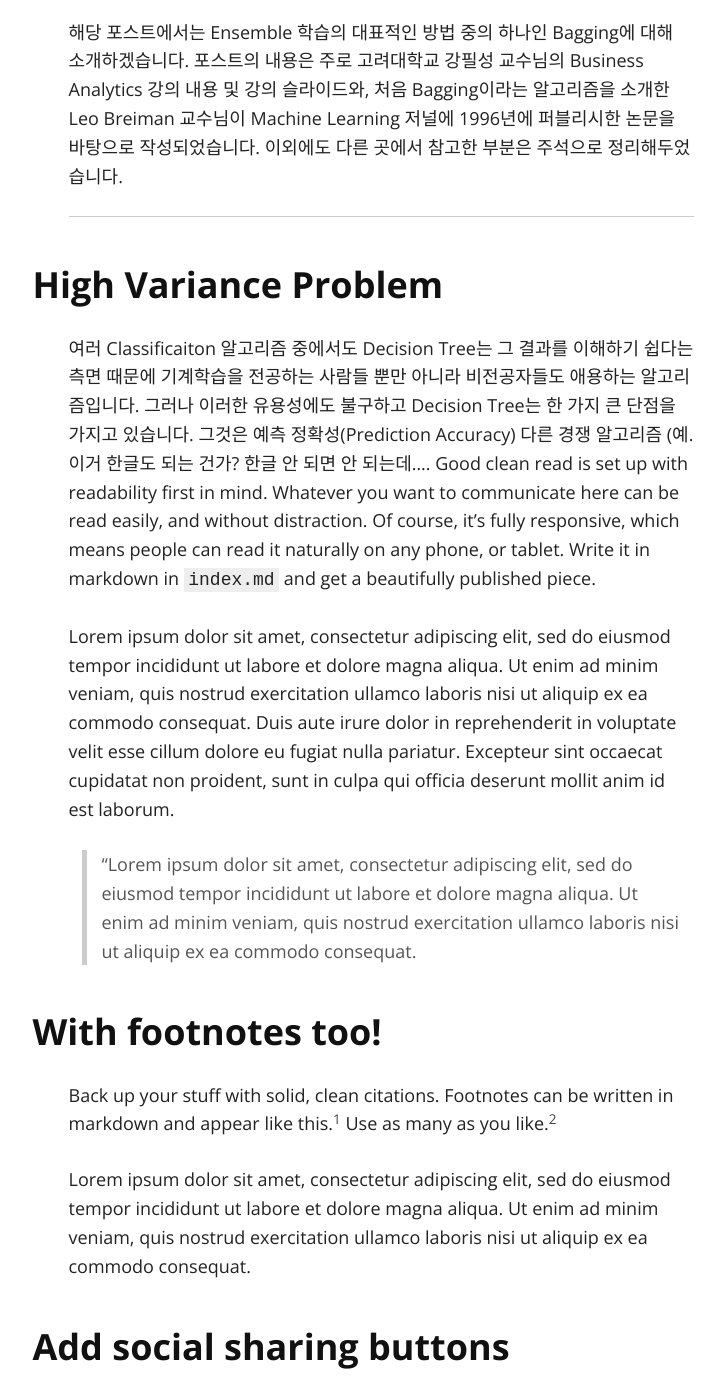
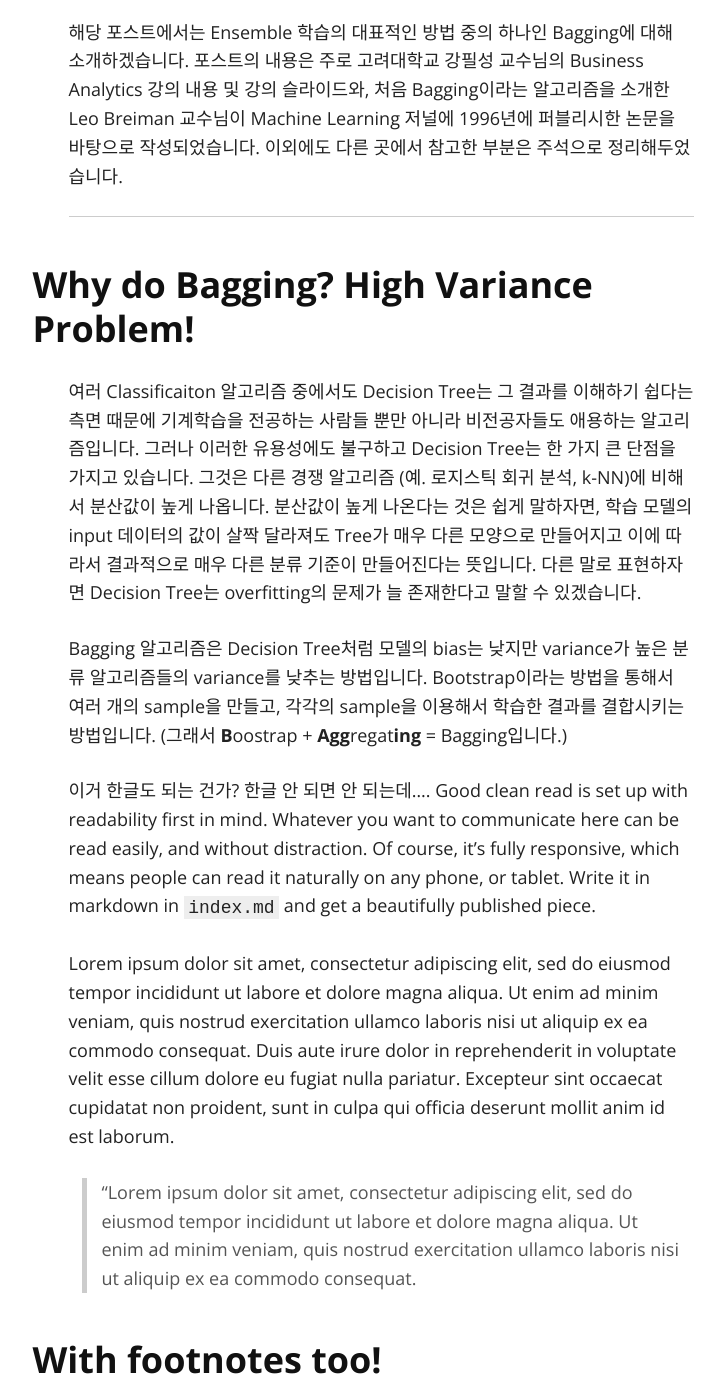
Before and after one commit to seokchaeyoon/seokchaeyoon.github.io, a Jekyll site: the page built from index.md, in a window 1280 px wide and 1400 px high, scrolled down 634 px. Shown: the whole window, without its empty margins (259-984 px from the left). Built offline with Jekyll 4.4.1, drawn with Linux system fonts in a browser that asks for light colours; nearby versions of some CDN libraries; our own code applies the rules of GitHub Pages for plain Markdown files.

Commit message:
Update index.md

```diff
--- a/index.md
+++ b/index.md
@@ -8,9 +8,16 @@ layout: default
 
 <hr>
 
-### High Variance Problem
+### Why do Bagging? High Variance Problem!
 
-여러 Classificaiton 알고리즘 중에서도 Decision Tree는 그 결과를 이해하기 쉽다는 측면 때문에 기계학습을 전공하는 사람들 뿐만 아니라 비전공자들도 애용하는 알고리즘입니다. 그러나 이러한 유용성에도 불구하고 Decision Tree는 한 가지 큰 단점을 가지고 있습니다. 그것은 예측 정확성(Prediction Accuracy) 다른 경쟁 알고리즘 (예. 이거 한글도 되는 건가? 한글 안 되면 안 되는데.... Good clean read is set up with readability first in mind. Whatever you want to communicate here can be read easily, and without distraction. Of course, it's fully responsive, which means people can read it naturally on any phone, or tablet. Write it in markdown in <code>index.md</code> and get a beautifully published piece.
+여러 Classificaiton 알고리즘 중에서도 Decision Tree는 그 결과를 이해하기 쉽다는 측면 때문에 기계학습을 전공하는 사람들 뿐만 아니라 비전공자들도 애용하는 알고리즘입니다. 그러나 이러한 유용성에도 불구하고 Decision Tree는 한 가지 큰 단점을 가지고 있습니다. 그것은 다른 경쟁 알고리즘 (예. 로지스틱 회귀 분석, k-NN)에 비해서 분산값이 높게 나옵니다. 분산값이 높게 나온다는 것은 쉽게 말하자면, 학습 모델의 input 데이터의 값이 살짝 달라져도 Tree가 매우 다른 모양으로 만들어지고 이에 따라서 결과적으로 매우 다른 분류 기준이 만들어진다는 뜻입니다. 다른 말로 표현하자면 Decision Tree는 overfitting의 문제가 늘 존재한다고 말할 수 있겠습니다.
+
+Bagging 알고리즘은 Decision Tree처럼 모델의 bias는 낮지만 variance가 높은 분류 알고리즘들의 variance를 낮추는 방법입니다. Bootstrap이라는 방법을 통해서 여러 개의 sample을 만들고, 각각의 sample을 이용해서 학습한 결과를 결합시키는 방법입니다. (그래서 **B**oostrap + **Agg**regat**ing** = Bagging입니다.)
+
+
+
+
+이거 한글도 되는 건가? 한글 안 되면 안 되는데.... Good clean read is set up with readability first in mind. Whatever you want to communicate here can be read easily, and without distraction. Of course, it's fully responsive, which means people can read it naturally on any phone, or tablet. Write it in markdown in <code>index.md</code> and get a beautifully published piece.
 
 Lorem ipsum dolor sit amet, consectetur adipiscing elit, sed do eiusmod tempor incididunt ut labore et dolore magna aliqua. Ut enim ad minim veniam, quis nostrud exercitation ullamco laboris nisi ut aliquip ex ea commodo consequat. Duis aute irure dolor in reprehenderit in voluptate velit esse cillum dolore eu fugiat nulla pariatur. Excepteur sint occaecat cupidatat non proident, sunt in culpa qui officia deserunt mollit anim id est laborum.
 
```
